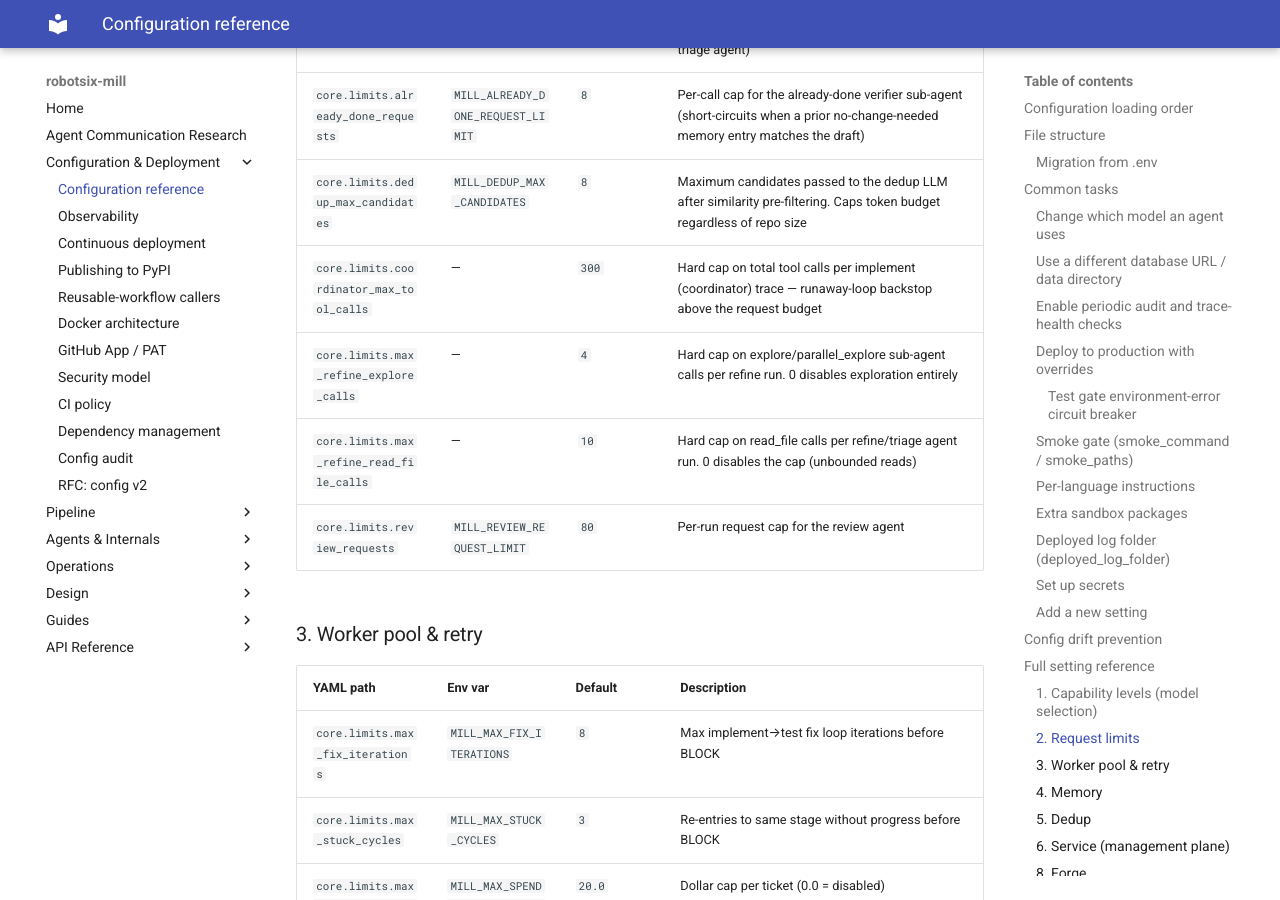
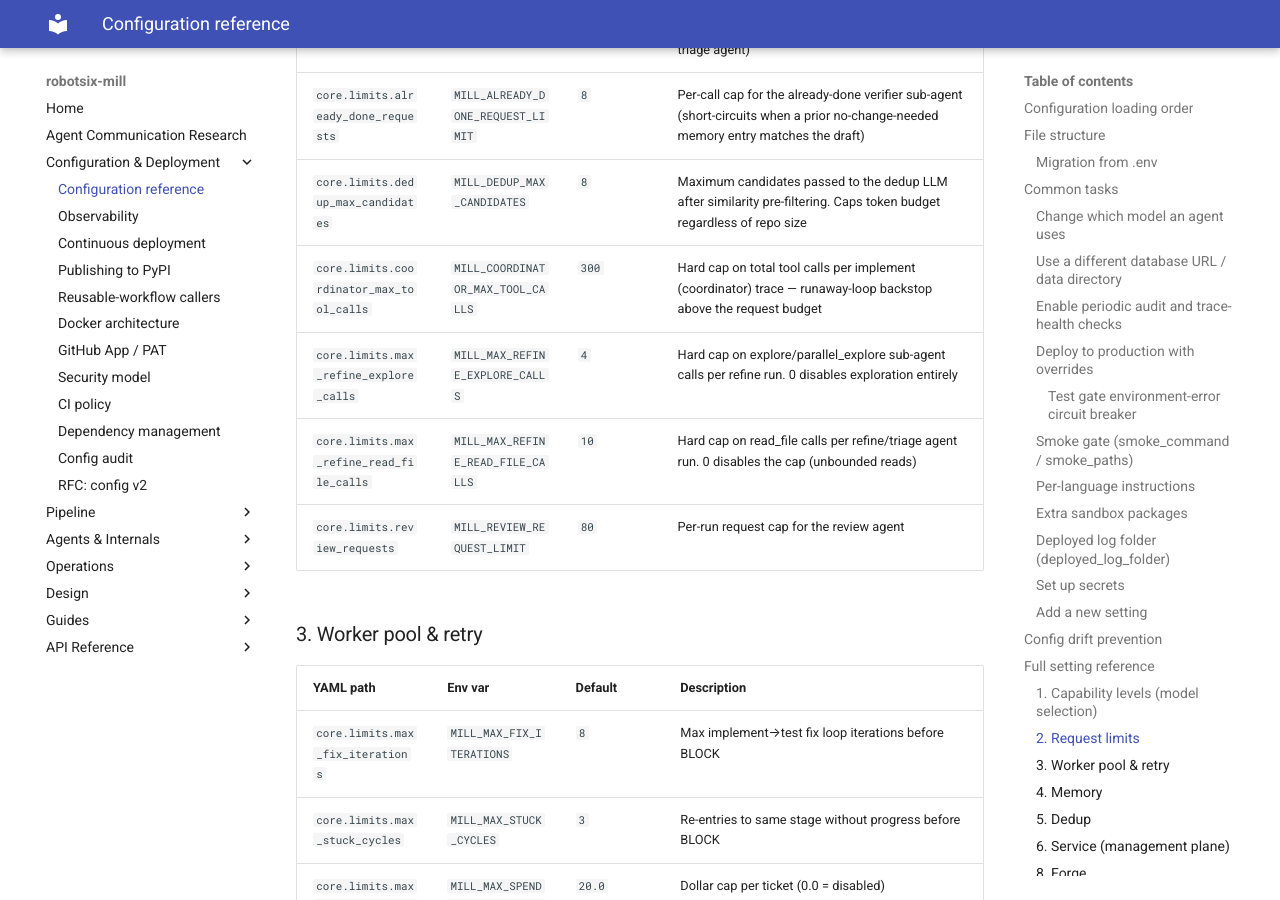
Before and after one commit to damien-robotsix/robotsix-mill, an MkDocs documentation site: the page built from docs/configuration.md, in a window 1280 px wide and 900 px high, scrolled down 10297 px. Built offline with MkDocs 1.6.1 and Material for MkDocs 9.7.7, drawn with Linux system fonts in a browser that asks for light colours; some of the changed text lies outside the part shown.

Commit message:
mill: env doc sync: alias-mismatch — 7 core env vars documented as YAML-only but code provides MILL_* aliases (20260629T220427Z-env-doc-sync-alias-mismatch-7-core-env-v-e308) (#2042)
Co-authored-by: robotsix-mill <mill@robotsix.local>

```diff
--- a/docs/configuration.md
+++ b/docs/configuration.md
@@ -377,7 +377,7 @@ the `claude` CLI in the container). These knobs govern that path:
 | YAML path | Env var | Default | Description |
 |-----------|---------|---------|-------------|
 | `core.claude_max_concurrency` | `MILL_CLAUDE_MAX_CONCURRENCY` | `4` | Process-wide cap on concurrent Claude SDK runs (each spawns a `claude` CLI subprocess) |
-| `core.claude_sdk_vision_enabled` | — | `false` | Allow inline image (screenshot/vision) input on the Claude SDK path. **Default off**: the installed llmio bridge cannot consume `BinaryContent` image parts — it stringifies them into a useless repr that hangs the `claude` CLI until the 1200s per-call cap fires. While off, the refine/review screenshot paths degrade to a text note. Flip to `true` (a one-line change) once the bridge gains real image-input support |
+| `core.claude_sdk_vision_enabled` | `MILL_CLAUDE_SDK_VISION_ENABLED` | `false` | Allow inline image (screenshot/vision) input on the Claude SDK path. **Default off**: the installed llmio bridge cannot consume `BinaryContent` image parts — it stringifies them into a useless repr that hangs the `claude` CLI until the 1200s per-call cap fires. While off, the refine/review screenshot paths degrade to a text note. Flip to `true` (a one-line change) once the bridge gains real image-input support |
 | `core.investigation_workspace` | `MILL_INVESTIGATION_WORKSPACE` | `None` | Path to a directory containing clones of registered repos for cross-repo investigation by the maintenance agent. When set, the agent's read-only tools are scoped to this directory. When None, falls back to the ticket's own workspace repo_dir. |
 
 ### 2. Request limits
@@ -385,7 +385,7 @@ the `claude` CLI in the container). These knobs govern that path:
 | YAML path | Env var | Default | Description |
 |-----------|---------|---------|-------------|
 | `core.limits.coordinator_requests` | `MILL_PER_PASS_REQUEST_BUDGET` | `500` | Per-pass request budget for the implement (coordinator) agent. Resets each pass; normal tickets fit in one pass. Hard upper bound 5000 |
-| `core.limits.subtask_request_limit` | — | `30` | Per-subtask request cap for `spawn_subtask` sub-agents delegated by the coordinator |
+| `core.limits.subtask_request_limit` | `MILL_SUBTASK_REQUEST_LIMIT` | `30` | Per-subtask request cap for `spawn_subtask` sub-agents delegated by the coordinator |
 | `core.limits.explore_requests` | `MILL_EXPLORE_REQUEST_LIMIT` | `100` | Per-call request cap for the explore sub-agent |
 | `core.limits.explore_max_tokens` | `MILL_EXPLORE_MAX_TOKENS` | `4096` | Output token cap for explore sub-agent responses |
 | `core.limits.consult_requests` | `MILL_CONSULT_REQUEST_LIMIT` | `15` | Per-call request cap for the domain-expert consultation sub-agent |
@@ -397,8 +397,8 @@ the `claude` CLI in the container). These knobs govern that path:
 | `core.limits.scope_triage_max_files` | `MILL_SCOPE_TRIAGE_MAX_FILES` | `50` | Max out-of-scope text files before the scope-triage flood guard blocks (0 disables) |
 | `core.limits.refine_requests` | `MILL_REFINE_REQUEST_LIMIT` | `80` | Per-call request cap for the refine agent |
 | `core.limits.refine_requests_simple` | `MILL_REFINE_REQUEST_LIMIT_SIMPLE` | `40` | Per-call request cap for simple/sonnet refine runs (lower because explore tools are gated off) |
-| `core.limits.refine_max_tool_calls` | — | `120` | (YAML-only) Hard cap on total tool calls per refine trace (runaway-loop backstop) |
-| `core.limits.refine_max_errors` | — | `20` | (YAML-only) Max tool-call errors per refine trace before auto-termination |
+| `core.limits.refine_max_tool_calls` | `MILL_REFINE_MAX_TOOL_CALLS` | `120` | (YAML-only) Hard cap on total tool calls per refine trace (runaway-loop backstop) |
+| `core.limits.refine_max_errors` | `MILL_REFINE_MAX_ERRORS` | `20` | (YAML-only) Max tool-call errors per refine trace before auto-termination |
 | `core.limits.refine_web_fetch_max_calls` | — | `5` | (YAML-only) Max real (cache-miss) `web_fetch` calls across one whole refine trace (cross-consult) |
 | `core.limits.refine_web_fetch_max_total_bytes` | — | `500000` | (YAML-only) Cumulative fetch-bytes ceiling across one refine trace; `0` disables |
 | `core.limits.refine_web_search_max_calls` | — | `5` | (YAML-only) Max `web_search` calls across one whole refine trace (cross-consult) |
@@ -409,9 +409,9 @@ the `claude` CLI in the container). These knobs govern that path:
 | `core.limits.triage_requests` | `MILL_TRIAGE_REQUEST_LIMIT` | `8` | Per-call cap for the pre-refine triage agent (main call + tool calls). Distinct from `scope_triage_requests` (which caps the scope-triage agent) |
 | `core.limits.already_done_requests` | `MILL_ALREADY_DONE_REQUEST_LIMIT` | `8` | Per-call cap for the already-done verifier sub-agent (short-circuits when a prior no-change-needed memory entry matches the draft) |
 | `core.limits.dedup_max_candidates` | `MILL_DEDUP_MAX_CANDIDATES` | `8` | Maximum candidates passed to the dedup LLM after similarity pre-filtering. Caps token budget regardless of repo size |
-| `core.limits.coordinator_max_tool_calls` | — | `300` | Hard cap on total tool calls per implement (coordinator) trace — runaway-loop backstop above the request budget |
-| `core.limits.max_refine_explore_calls` | — | `4` | Hard cap on explore/parallel_explore sub-agent calls per refine run. 0 disables exploration entirely |
-| `core.limits.max_refine_read_file_calls` | — | `10` | Hard cap on read_file calls per refine/triage agent run. 0 disables the cap (unbounded reads) |
+| `core.limits.coordinator_max_tool_calls` | `MILL_COORDINATOR_MAX_TOOL_CALLS` | `300` | Hard cap on total tool calls per implement (coordinator) trace — runaway-loop backstop above the request budget |
+| `core.limits.max_refine_explore_calls` | `MILL_MAX_REFINE_EXPLORE_CALLS` | `4` | Hard cap on explore/parallel_explore sub-agent calls per refine run. 0 disables exploration entirely |
+| `core.limits.max_refine_read_file_calls` | `MILL_MAX_REFINE_READ_FILE_CALLS` | `10` | Hard cap on read_file calls per refine/triage agent run. 0 disables the cap (unbounded reads) |
 | `core.limits.review_requests` | `MILL_REVIEW_REQUEST_LIMIT` | `80` | Per-run request cap for the review agent |
 
 ### 3. Worker pool & retry
```
Also changed, not shown: CHANGELOG.md (+5 -0 lines).
